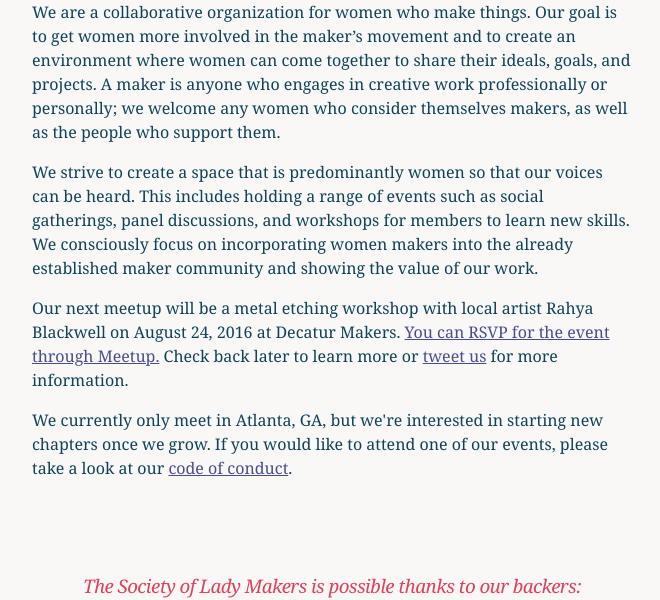
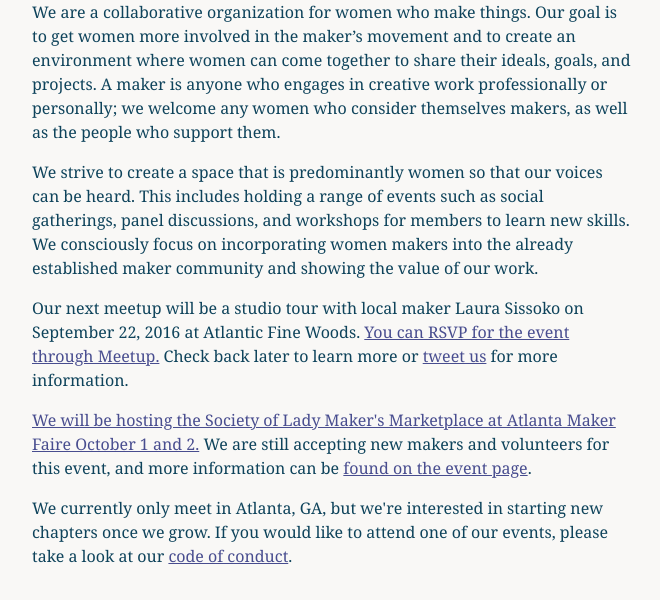
Before and after one commit to colleeniebikini/colleeniebikini.github.io, a plain HTML site: page index.html in a window 1280 px wide. Shown: the part 402-1002 px from the top of the page, without its empty margins (308-968 px from the left). Drawn offline with nearby package versions, Linux system fonts and the light colour scheme.

Commit message:
update to home page

```diff
--- a/index.html
+++ b/index.html
@@ -51,8 +51,13 @@
             value of our work.
           </p>
 
-          <p>Our next meetup will be a metal etching workshop with local artist Rahya Blackwell on August 24, 2016 at Decatur Makers. <a href="https://www.meetup.com/Society-of-Lady-Makers-Atlanta/events/232908275/"> You can RSVP for the event through Meetup.</a>
+          <p>Our next meetup will be a studio tour with local maker Laura Sissoko on September 22, 2016 at Atlantic Fine Woods. <a href="https://www.meetup.com/Society-of-Lady-Makers-Atlanta/events/233981438/"> You can RSVP for the event through Meetup.</a>
             Check back later to learn more or <a href="https://twitter.com/socofladymakers">tweet us</a> for more information.</p>
+
+          <p><a href="https://www.meetup.com/Society-of-Lady-Makers-Atlanta/events/232805293/">We will be hosting the Society of Lady Maker's Marketplace at Atlanta Maker Faire October
+             1 and 2.</a> We are still accepting new makers and volunteers for this event, and more information can be <a href="http://societyofladymakers.com/ladymakersmarket.html">found on the event page</a>.
+          </p>
+
           <p>We currently only meet in Atlanta, GA, but we're interested in starting new chapters once we grow. If you would like to attend one of our events, please
             take a look at our <a href="http://societyofladymakers.com/codeofconduct.html">code of conduct</a>.</p>
 
```
